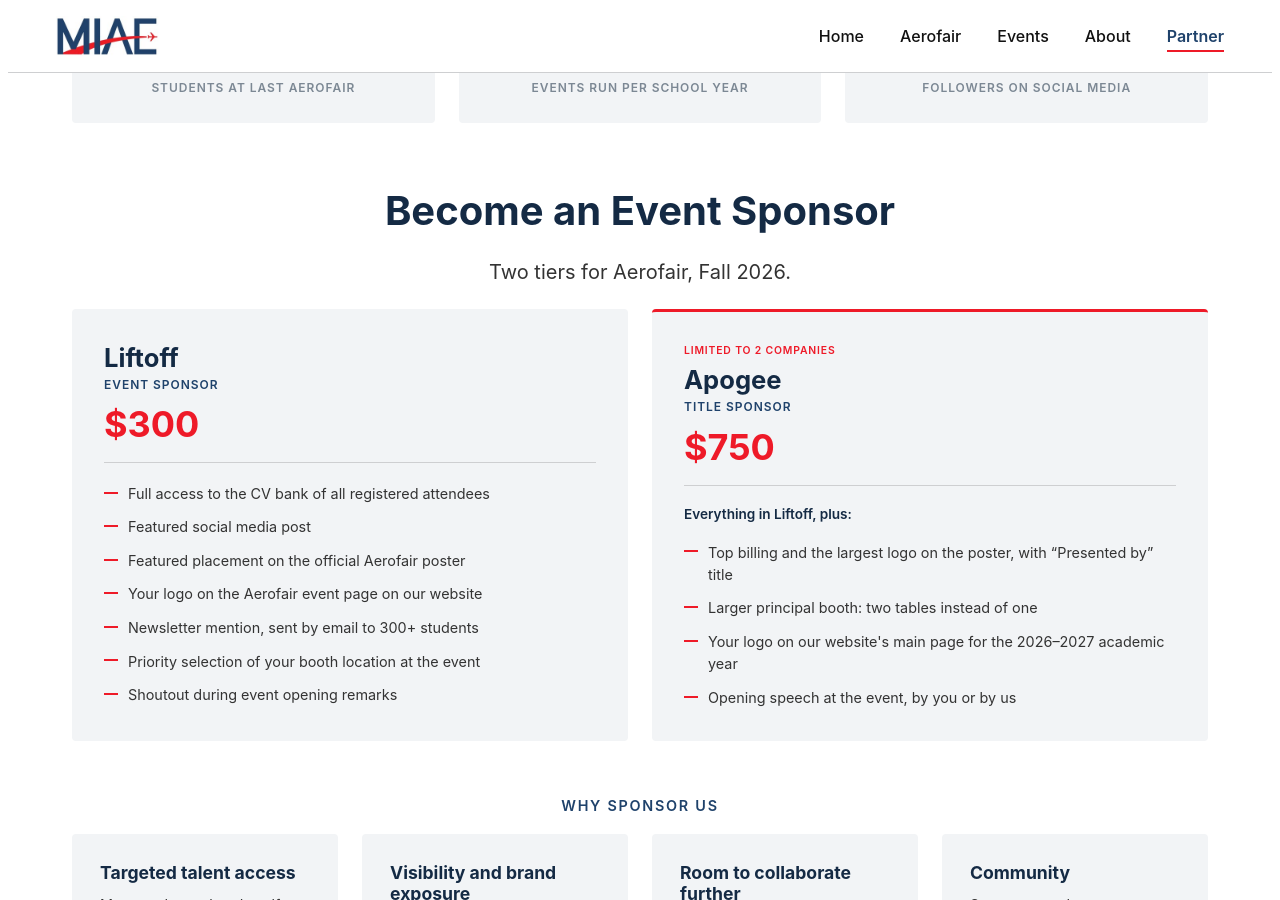
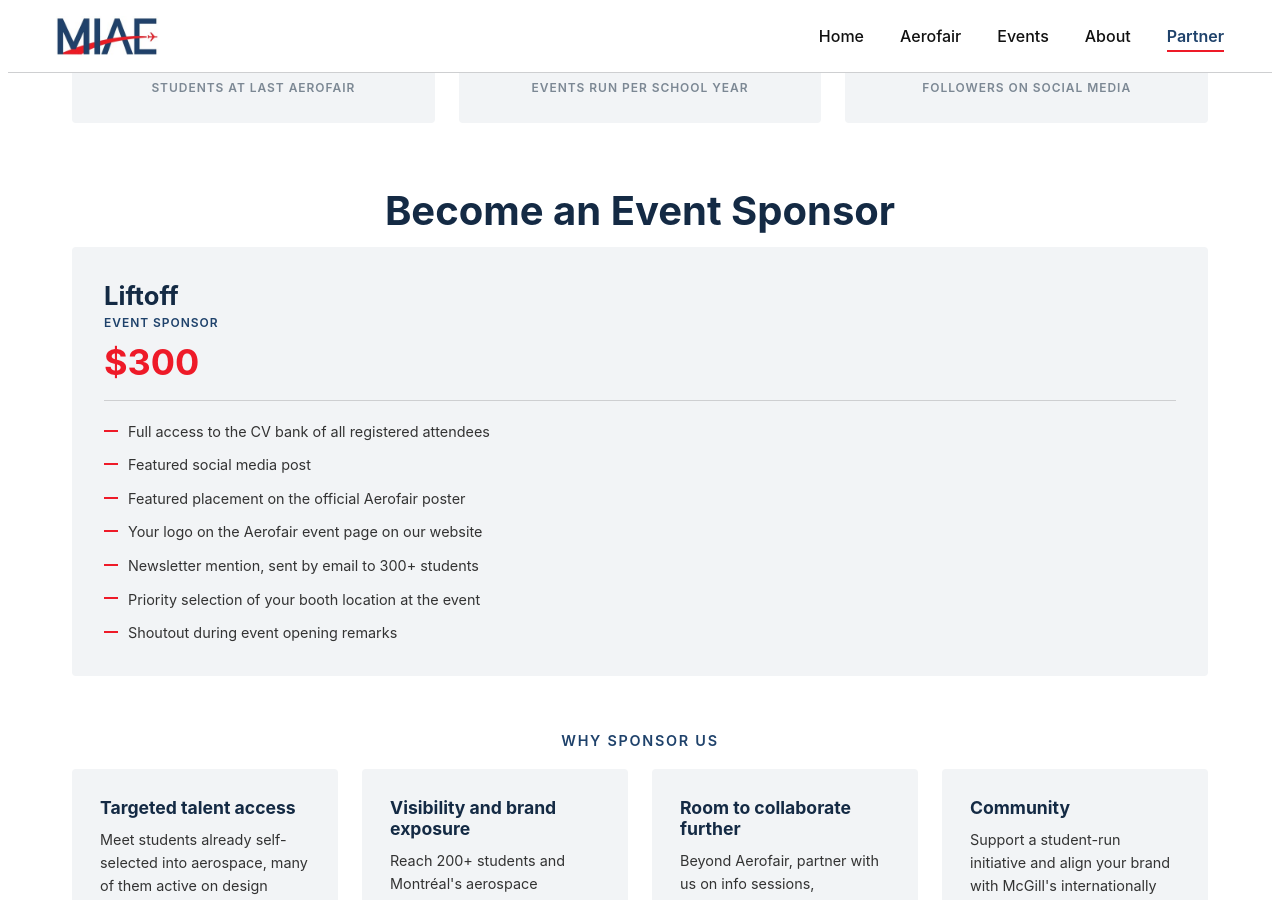
Before and after one commit to miae-sec/miae-sec.github.io, a Jekyll site: the page built from partnership.html, in a window 1280 px wide and 900 px high, scrolled down 406 px. Built offline with Jekyll 4.4.1, drawn with Linux system fonts in a browser that asks for light colours.

Commit message:
Remove: title sponsors

```diff
--- a/partnership.html
+++ b/partnership.html
@@ -36,7 +36,6 @@ title: MIAE - Partnership
 <section class="af-section" id="tiers">
   <div class="page-intro">
     <h2 class="title-b">Become an Event Sponsor</h2>
-    <p class="subtitle-b">Two tiers for Aerofair, Fall 2026.</p>
   </div>
 
   <div class="af-tiers">
@@ -57,21 +56,21 @@ title: MIAE - Partnership
       </ul>
     </div>
 
-    <div class="af-tier af-tier--featured">
-      <div class="af-tier-head">
-        <p class="af-tier-flag">Limited to 2 companies</p>
-        <h3 class="af-tier-name">Apogee</h3>
-        <p class="af-tier-role">Title Sponsor</p>
-        <p class="af-tier-price">$750</p>
-      </div>
-      <p class="af-tier-note">Everything in Liftoff, plus:</p>
-      <ul class="af-tier-perks">
-        <li>Top billing and the largest logo on the poster, with &ldquo;Presented by&rdquo; title</li>
-        <li>Larger principal booth: two tables instead of one</li>
-        <li>Your logo on our website's main page for the 2026&ndash;2027 academic year</li>
-        <li>Opening speech at the event, by you or by us</li>
-      </ul>
-    </div>
+    <!-- <div class="af-tier af-tier--featured"> -->
+    <!--   <div class="af-tier-head"> -->
+    <!--     <p class="af-tier-flag">Limited to 2 companies</p> -->
+    <!--     <h3 class="af-tier-name">Apogee</h3> -->
+    <!--     <p class="af-tier-role">Title Sponsor</p> -->
+    <!--     <p class="af-tier-price">$750</p> -->
+    <!--   </div> -->
+    <!--   <p class="af-tier-note">Everything in Liftoff, plus:</p> -->
+    <!--   <ul class="af-tier-perks"> -->
+    <!--     <li>Top billing and the largest logo on the poster, with &ldquo;Presented by&rdquo; title</li> -->
+    <!--     <li>Larger principal booth: two tables instead of one</li> -->
+    <!--     <li>Your logo on our website's main page for the 2026&ndash;2027 academic year</li> -->
+    <!--     <li>Opening speech at the event, by you or by us</li> -->
+    <!--   </ul> -->
+    <!-- </div> -->
   </div>
 </section>
 
```
